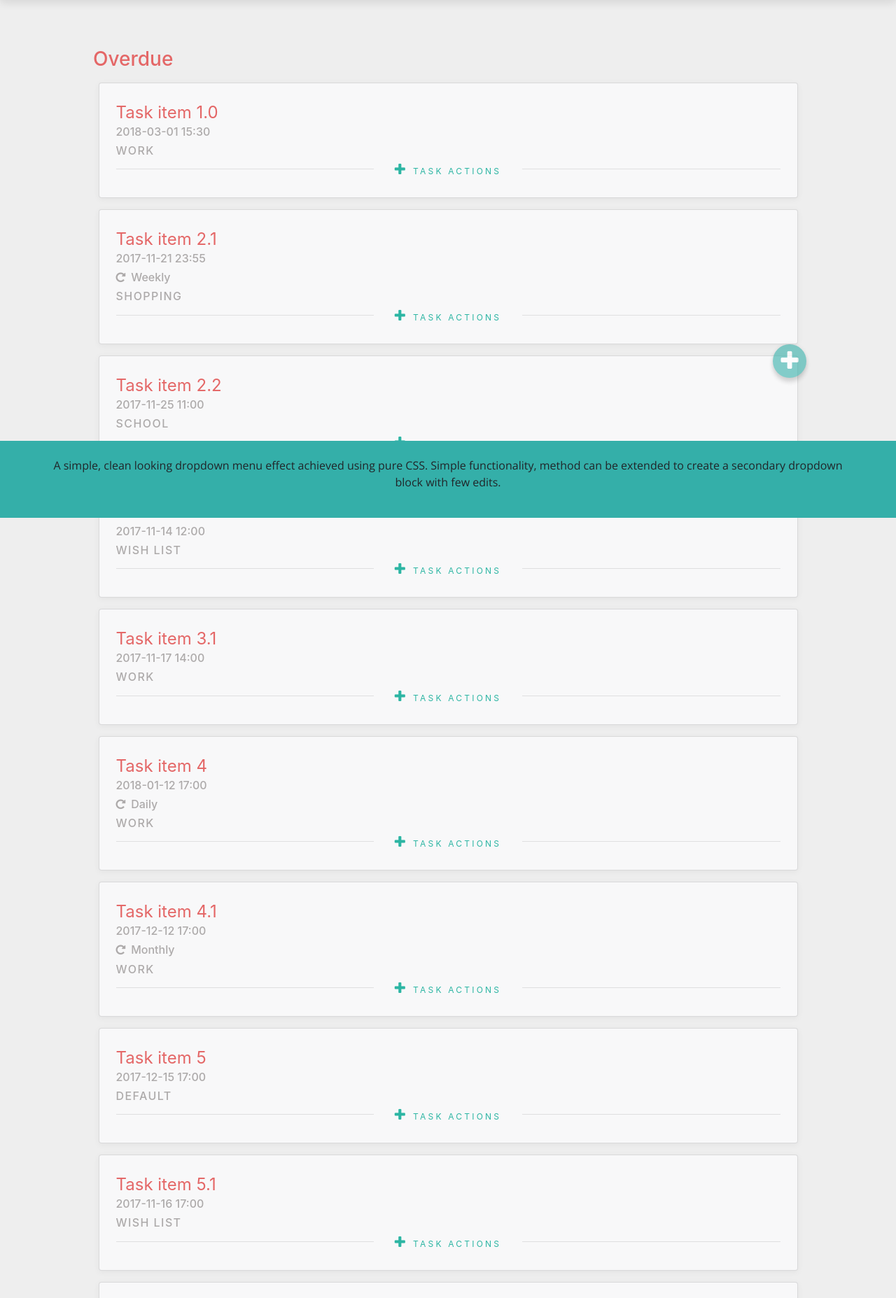
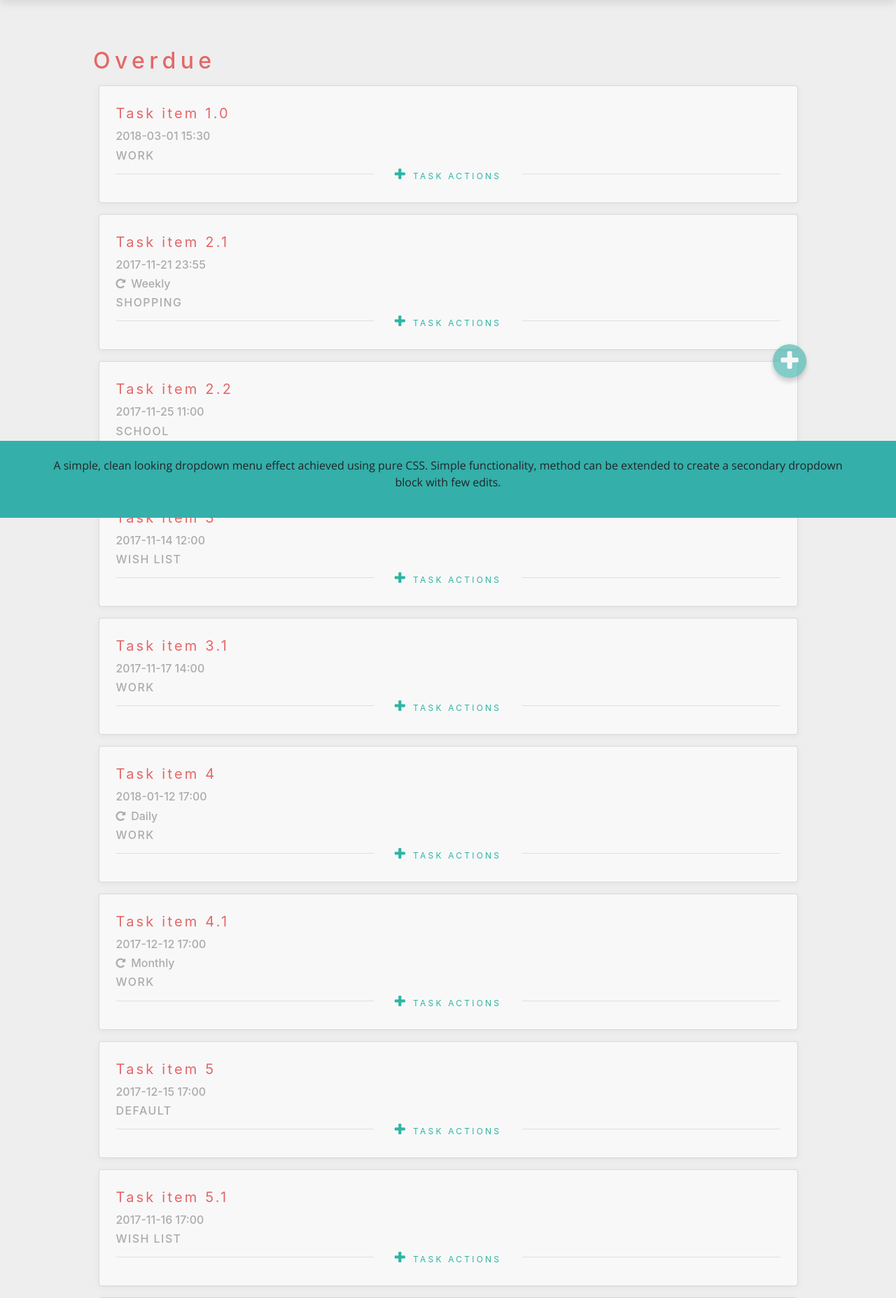
Before and after one commit to jetamartin/taskItApp, a PHP site: page / in a window 1280 px wide. Shown: the part 60-1915 px from the top of the page at 70% size. Run offline with PHP 8.4, Linux system fonts and the light colour scheme; some libraries are stand-ins or nearby versions.

Commit message:
ENHANCEMENT: minor improvements to mainPage styling

```diff
--- a/css/style.css
+++ b/css/style.css
@@ -551,8 +551,9 @@ nav ul li:hover ul li span.listTotal {
 	}
 
 	.card-subtitle {
-		font-size: 1.5rem;
+		font-size: 1.25rem;
 		cursor: pointer;
+		letter-spacing: .2rem;
 	}
 
 	/* TaskItem and date text color to dark grey (but not dates for overdue items)	*/
@@ -631,6 +632,7 @@ nav ul li:hover ul li span.listTotal {
 .taskDue {
 	margin-right: .5rem;
 	color: #adaaaa;
+	padding-top: .5rem;
 }
 .taskListName {
 	text-transform: uppercase;
@@ -783,8 +785,9 @@ nav ul li:hover ul li span.listTotal {
 	.taskCategory {
 		/*	margin-top: 2rem;*/
 		padding-left: 3rem;
-		font-size: 1.75rem;
+		font-size: 2rem;
 		color: #34AFA9;
+		letter-spacing: .4rem;
 	}
 
 	.overDue {
```
